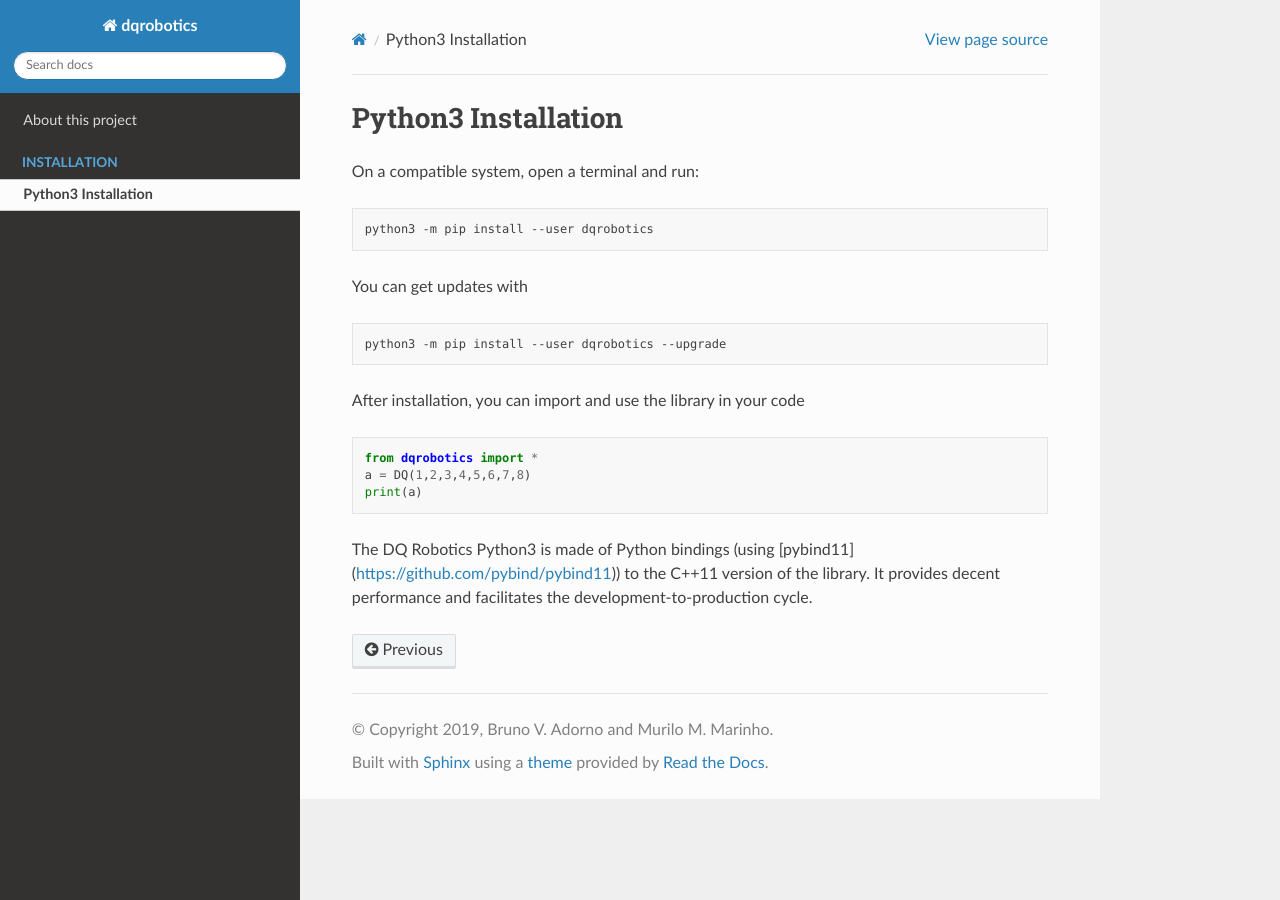
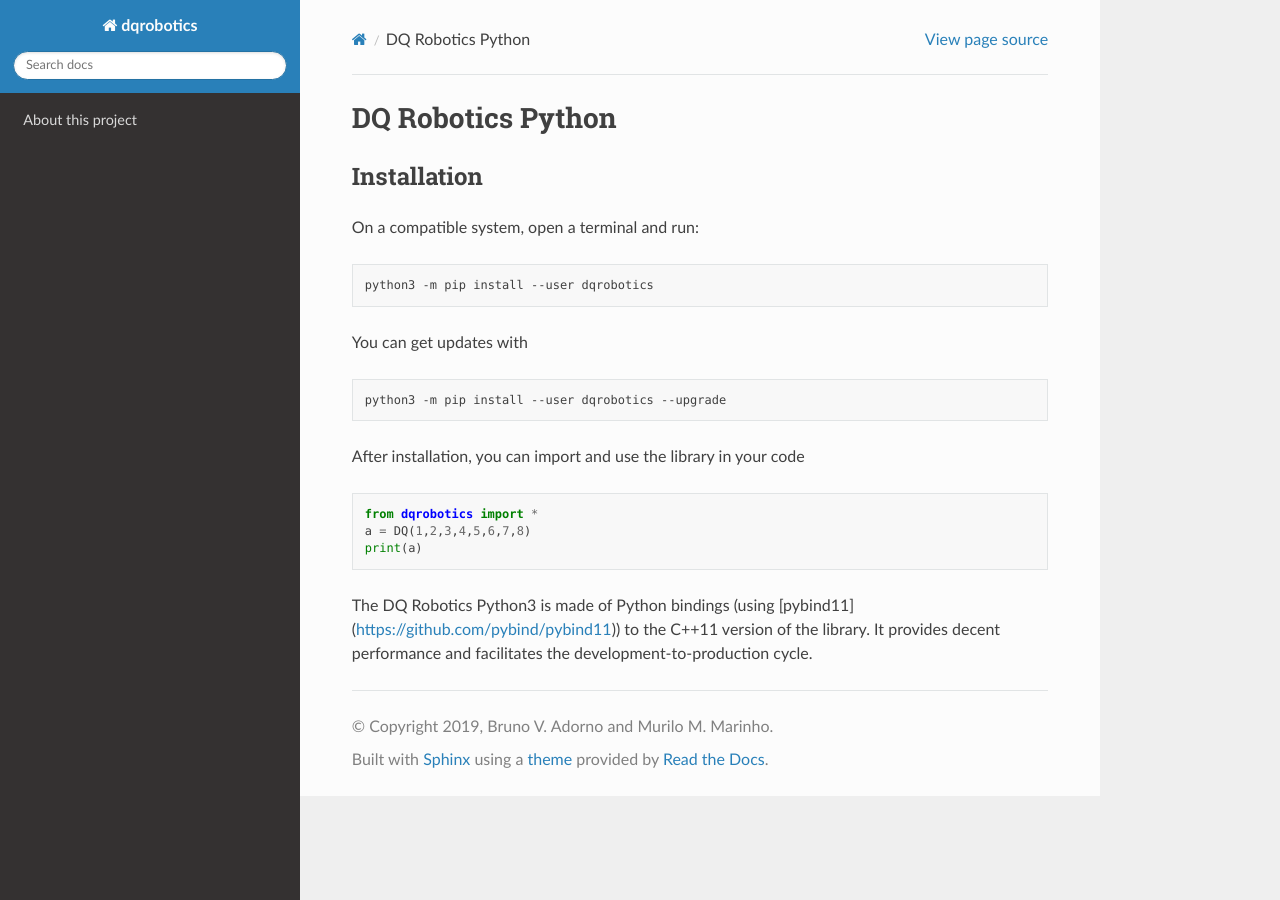
Before and after one commit to dqrobotics/dqrobotics.github.io, a Sphinx documentation site: the page built from docs/python.rst, in a window 1280 px wide. Built offline with Sphinx 7.4.7 and the Read the Docs theme 2.0.0, drawn with Linux system fonts in a browser that asks for light colours; pages that are not in the unit, such as notebooks, are missing from menus.

Commit message:
Update and rename python_installation.rst to python.rst

```diff
--- a/docs/python_installation.rst
+++ b/docs/python.rst
@@ -1,5 +1,8 @@
-Python3 Installation
+DQ Robotics Python
 ==================
+
+Installation
+**************
 On a compatible system, open a terminal and run:
 
 .. code-block:: bash
```
